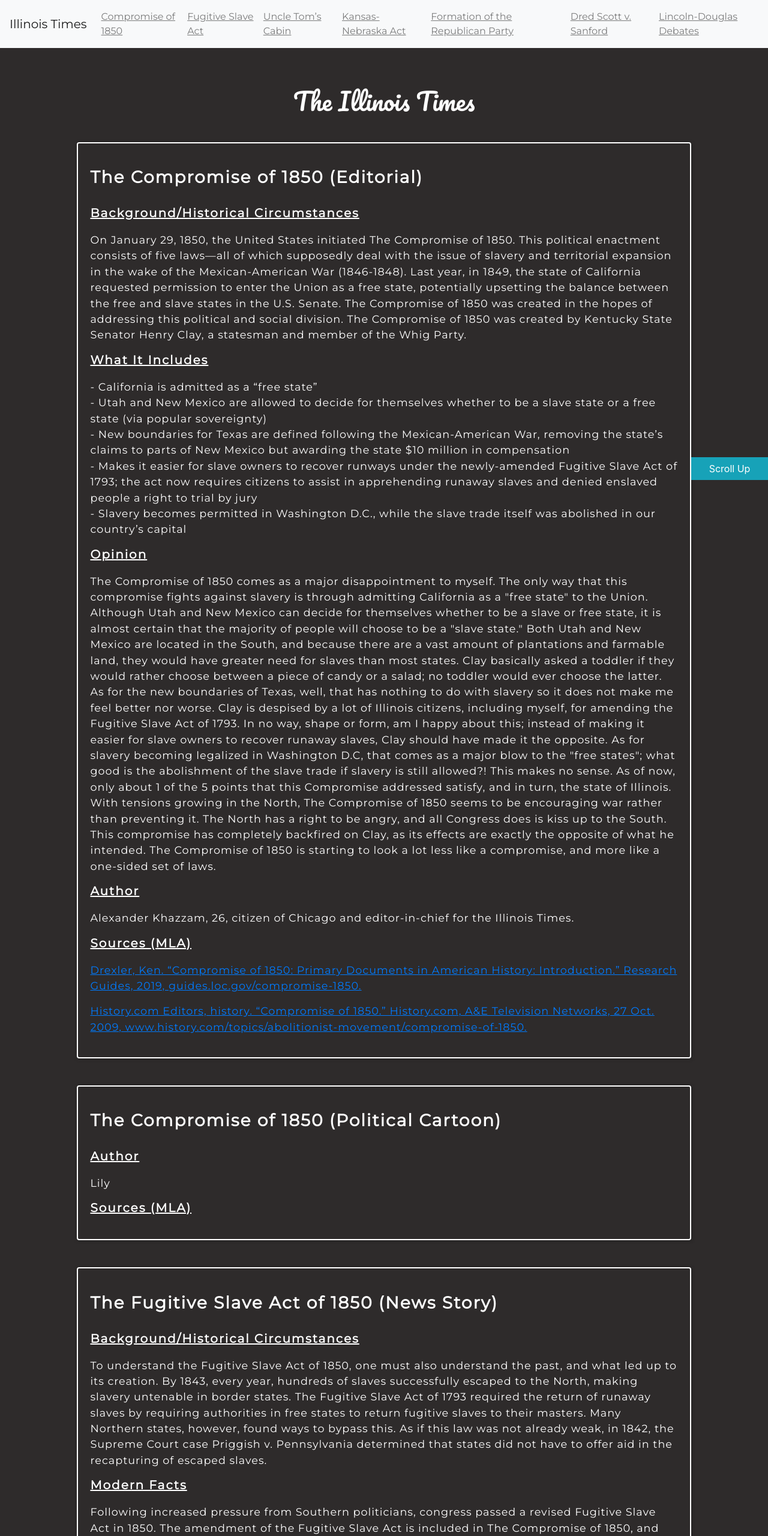
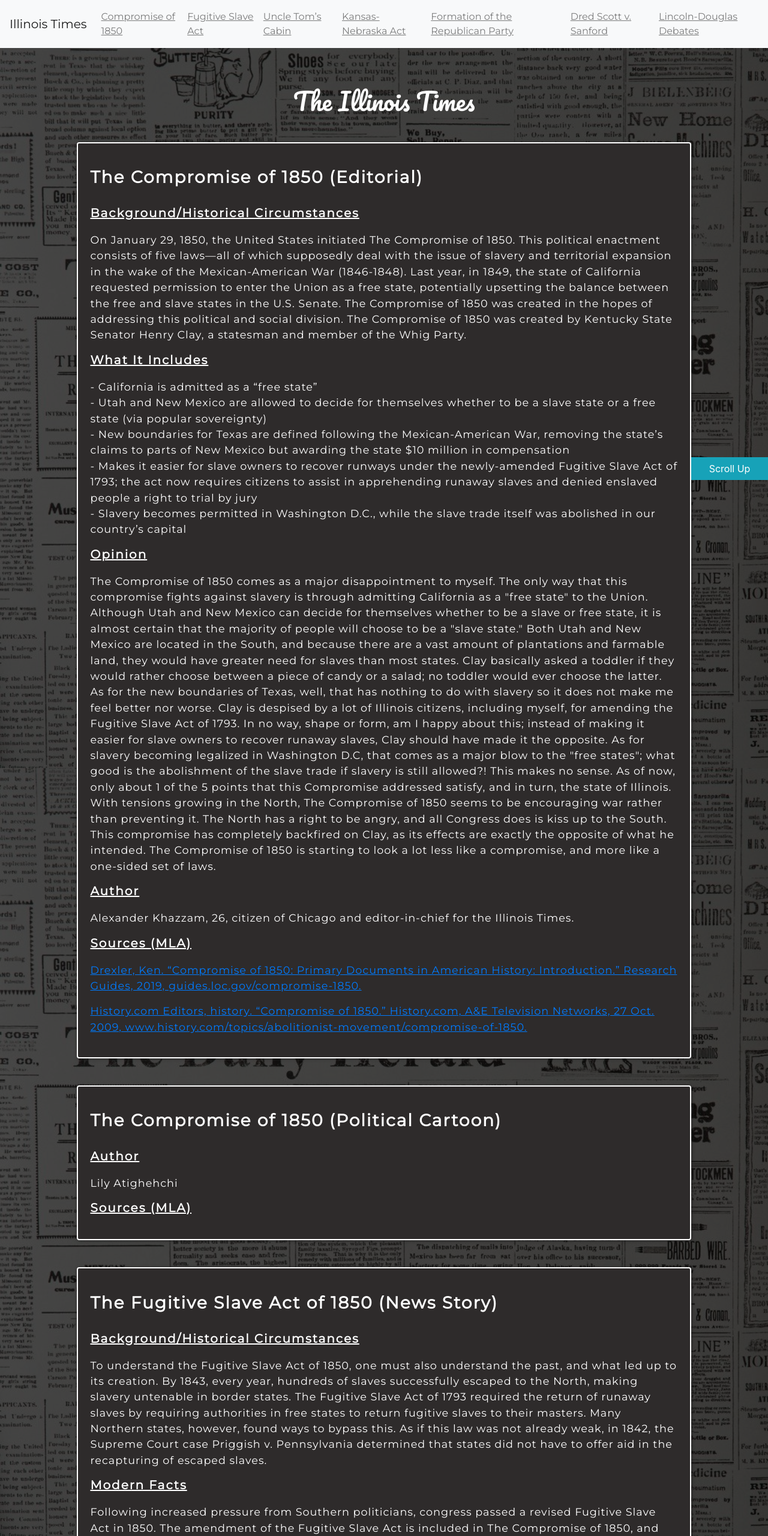
Before and after one commit to alexkhazzam/newspaper-project, a website: page index.html in a window 1280 px wide. Shown: the top 2560 px of the page at 60% size. Drawn offline with nearby package versions, Linux system fonts and the light colour scheme.

Commit message:
adding stuff

```diff
--- a/index.html
+++ b/index.html
@@ -84,7 +84,7 @@
 <section>
     <h3 id="compromise-header">The Compromise of 1850 (Political Cartoon)</h3>
     <h5 class="compromise_header">Author</h5>
-    <p class="compromise-text">Lily</p>
+    <p class="compromise-text">Lily Atighehchi</p>
     <h5 class="compromise_header">Sources (MLA)</h5>
     <p>
         <a href="" class="source" target="_blank">
@@ -125,7 +125,7 @@
     <h5 class="fugitive_header">Modern Facts</h5>
     <p class="fugitive-text">Following increased pressure from Southern politicians, congress passed a revised Fugitive Slave Act in 1850. The amendment of the Fugitive Slave Act is included in The Compromise of 1850, and forcibly compels citizens to assist in the capture of runaway slaves. The Fugitive Slave Act also denies enslaves people the right to a jury trial, while increasing the penalty for interfering with the rendition process to $1,000 and six months in jail. In order to ensure that citizens comply with this statute, the 1850 law also places control of individual cases in the hands of federal commissioners. These agents are paid more for returning a suspected runaway than for freeing them. </p>
     <h5 class="fugitive_header">Effects</h5>
-    <p class="fugitive-text">States like Vermont and Wisconsin are in the middle of passing new measures intended to bypass and even nullify this law. Abolitionists in these states—and all over the country, for that matter—increased their efforts to assist runaways. All across the North, violent protests are underway. This anger stems from the fact that Northern states were coerced into protecting the institution of Southern slavery—an institution they despised. Furthermore, many northerners are claiming that the South is conspiring to spread slavery through federal coercion and force—regardless of Northerners’ opinions. An all-out Civil War seems more likely to occur with every passing day. Northerners are infuriated and it is becoming to look like a Civil War is inevitable. </p>
+    <p class="fugitive-text">States like Vermont and Wisconsin are in the middle of passing new measures intended to bypass and even nullify this law. Abolitionists in these states—and all over the country, for that matter—increased their efforts to assist runaways. All across the North, violent protests are underway. This anger stems from the fact that Northern states were coerced into protecting the institution of Southern slavery—an institution they despised. Furthermore, many northerners are claiming that the South is conspiring to spread slavery through federal coercion and force—regardless of Northerners’ opinions. An all-out Civil War seems more likely to occur with every passing day.</p>
     <h5 class="fugitive_header">Author</h5>
     <p class="fugitive-text">Alexander Khazzam, 26, citizen of Chicago and editor-in-chief for the Illinois Times.</p>
     <h5 class="fugitive_header">Sources (MLA)</h5>
@@ -193,6 +193,11 @@
         </p>
     </section>
     <section>
+        <h3 id="tom-header">Uncle Tom’s Cabin by Harriet Beecher Stowe In 1852 (Advertisement) </h3>
+        <h5 class="tom_header">Author</h5>
+        <p class="tom-text">Jacob Turofsky, 29, Chief of Advertisement for the Illinois Times.</p>
+    </section>
+    <section>
         <h3 id="kansas-nebraska-header">Kansas-Nebraska Act of 1854 and ensuing ‘Bleeding Kansas’ (Political Cartoon)</h3>
         <div class="image-wrapper">
             <img src="./assets/images/kansas-nebraska-cartoon.png" height="45%" width="70%">
@@ -249,10 +254,15 @@
     </section>
     <section>
         <h3 id="lincoln-header">Lincoln-Douglas Debate of 1858 (News Story)</h3>
-        <p class="lincoln-text"></p>
+        <p class="lincoln-text">The Lincoln-Douglas Debates are seven debates taking place during the senatorial campaign in Illinois between Abraham Lincoln and Stephen A. Douglas regarding the issue of slavery extension. This issue was originally resolved 40 years ago by the Missouri Compromise, but new territories were acquired by the Mexican War which has caused the issue of slavery extention to arise again. The Compromise of 1850 resolved this issue, but only temporarily. Additionally, the Kansas-Nebraska Act also brought this issue back, which is sponsored by Douglas. Douglas wants popular sovereignty, where the people located in the territories would decide whether or not slavery should be allowed there, rather than allowing Congress to decide. As a Republican, Abraham Lincoln contradicts this because the Republican Party formed in order to keep slavery out of the West. Therefore, now the Lincoln-Douglas Debates are occurring. These debates are debating about the issue regarding slavery extension which has previously divided the nation and has even threatened its existence.
+        </p>
         <h5 class="lincoln_header">Author</h5>
-        <p class="lincoln-text">Lily, 22, editor for the Illinois Times.</p>
+        <p class="lincoln-text">Lily Atighehchi, 22, editor for the Illinois Times.</p>
         <h5 class="lincoln_header">Sources (MLA)</h5>
+        <p>
+            <a href="https://www.britannica.com/event/Lincoln-Douglas-debates" class="source" target="_blank">
+                britannica, britannica. “Lincoln-Douglas Debates.” Encyclopædia Britannica, Encyclopædia Britannica, Inc., 8 Dec. 2020, www.britannica.com/event/Lincoln-Douglas-debates. </a>
+        </p>
     </section>
     </div>
     <button class="btn btn-info scroll-up">Scroll Up</button>
--- a/styles.css
+++ b/styles.css
@@ -7,7 +7,19 @@
 }
 
 html {
-  background-color: rgb(46, 43, 43);
+  position: absolute !important;
+  width: 100% !important;
+  background-image: linear-gradient(rgba(0, 0, 0, 0.7), rgba(0, 0, 0, 0.7)),
+    url('./assets/images/newspaper.jpg') !important;
+  background-size: cover !important;
+  background-attachment: fixed !important;
+  background-position: center !important;
+  height: 94.1% !important;
+  border: none !important;
+  top: 0px !important;
+  left: 0px !important;
+  -webkit-user-select: none !important;
+  z-index: -2 !important;
 }
 
 .nav-item {
@@ -28,6 +40,7 @@ html {
 }
 
 section {
+  background-color: rgb(46, 43, 43);
   position: relative;
   height: fit-content;
   border: 2px solid white;
```
Also changed, not shown: assets/images/newspaper.jpg (added).
